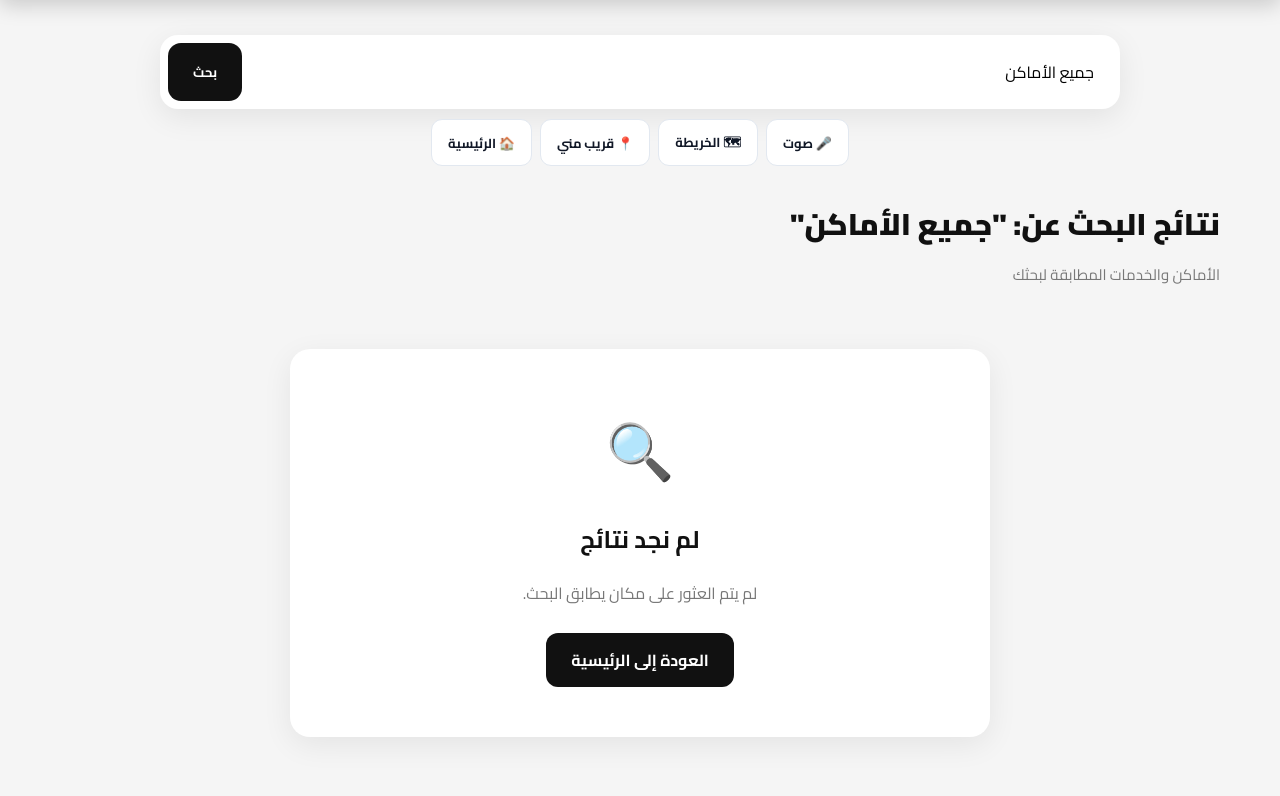
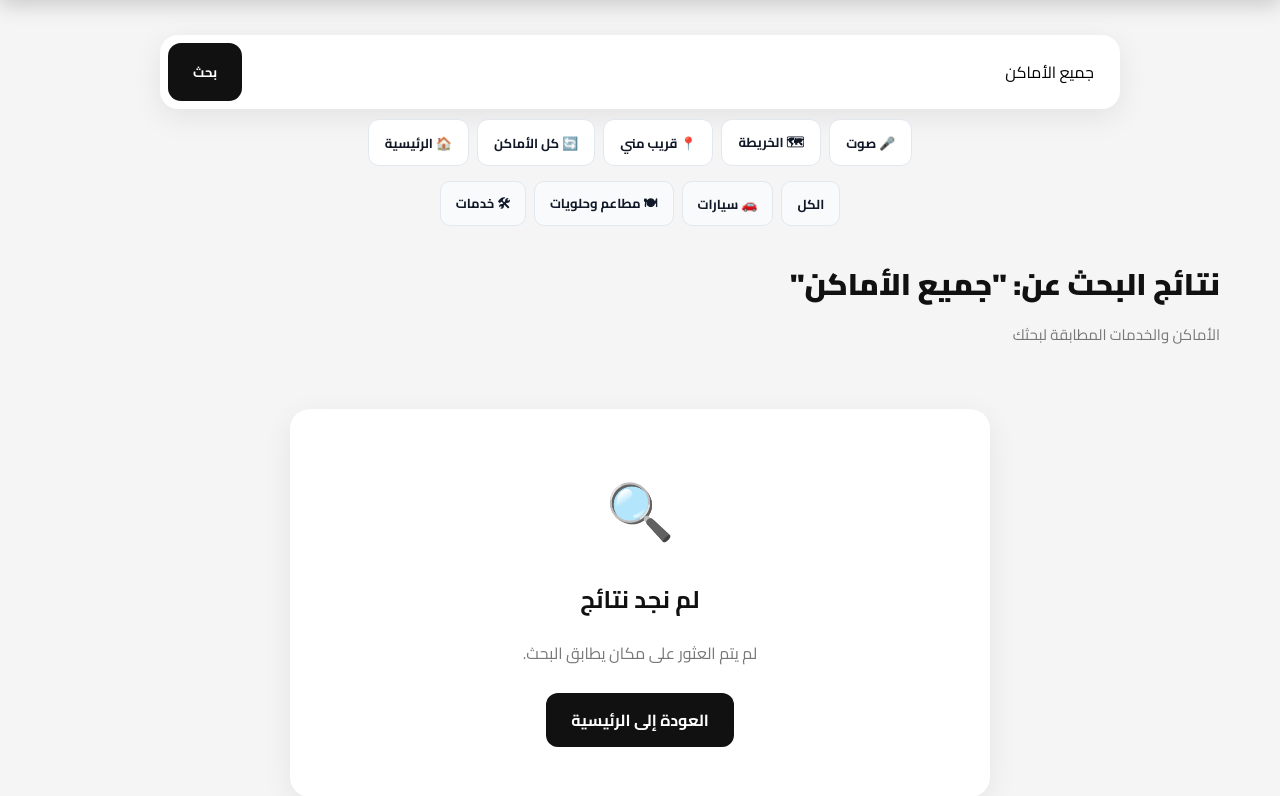
Before and after one commit to douganeali-pixel/win-nelga-batna, a Flask app: page /search in a window 1280 px wide. Shown: the part 96-892 px from the top of the page. Run offline with Flask 3, Linux system fonts and the light colour scheme; data that the repository does not hold is empty; some libraries are stand-ins or nearby versions.

Commit message:
Add category filters to search results

```diff
--- a/templates/results.html
+++ b/templates/results.html
@@ -534,6 +534,38 @@
     border-color: #dc2626;
 }
 
+.filter-box {
+    max-width: 1000px;
+    margin: 15px auto 0;
+    padding: 0 10px;
+    display: flex;
+    gap: 8px;
+    justify-content: center;
+    flex-wrap: wrap;
+}
+
+.filter-button {
+    display: inline-flex;
+    align-items: center;
+    justify-content: center;
+    padding: 9px 15px;
+    border-radius: 10px;
+    background: #f8fafc;
+    color: #111827;
+    border: 1px solid #e2e8f0;
+    text-decoration: none;
+    font-family: "Cairo", sans-serif;
+    font-size: 13px;
+    font-weight: 700;
+    transition: .2s;
+}
+
+.filter-button:hover {
+    background: #111;
+    color: white;
+    border-color: #111;
+}
+
 .main-action-buttons {
     display: grid;
     grid-template-columns: repeat(3, 1fr);
@@ -650,10 +682,39 @@
         📍 قريب مني
     </button>
 
+    <a href="/search"
+       class="search-extra-button">
+        🔄 كل الأماكن
+    </a>
+
     <a href="/"
        class="search-extra-button">
         🏠 الرئيسية
     </a>
+</div>
+
+<div class="filter-box">
+
+    <a href="/search"
+       class="filter-button">
+        الكل
+    </a>
+
+    <a href="/search?category=سيارات"
+       class="filter-button">
+        🚗 سيارات
+    </a>
+
+    <a href="/search?category=مطاعم وحلويات"
+       class="filter-button">
+        🍽 مطاعم وحلويات
+    </a>
+
+    <a href="/search?category=خدمات"
+       class="filter-button">
+        🛠 خدمات
+    </a>
+
 </div>
 
 
```
